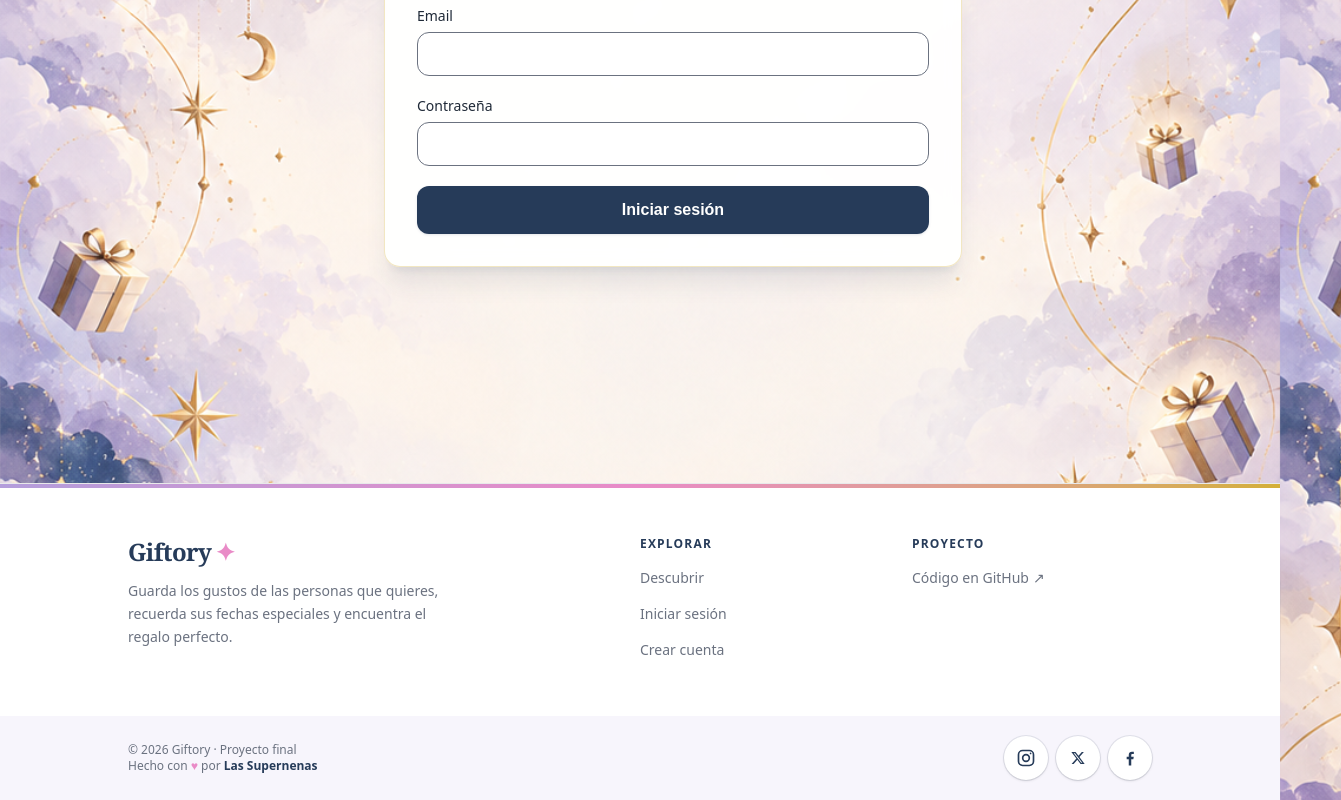
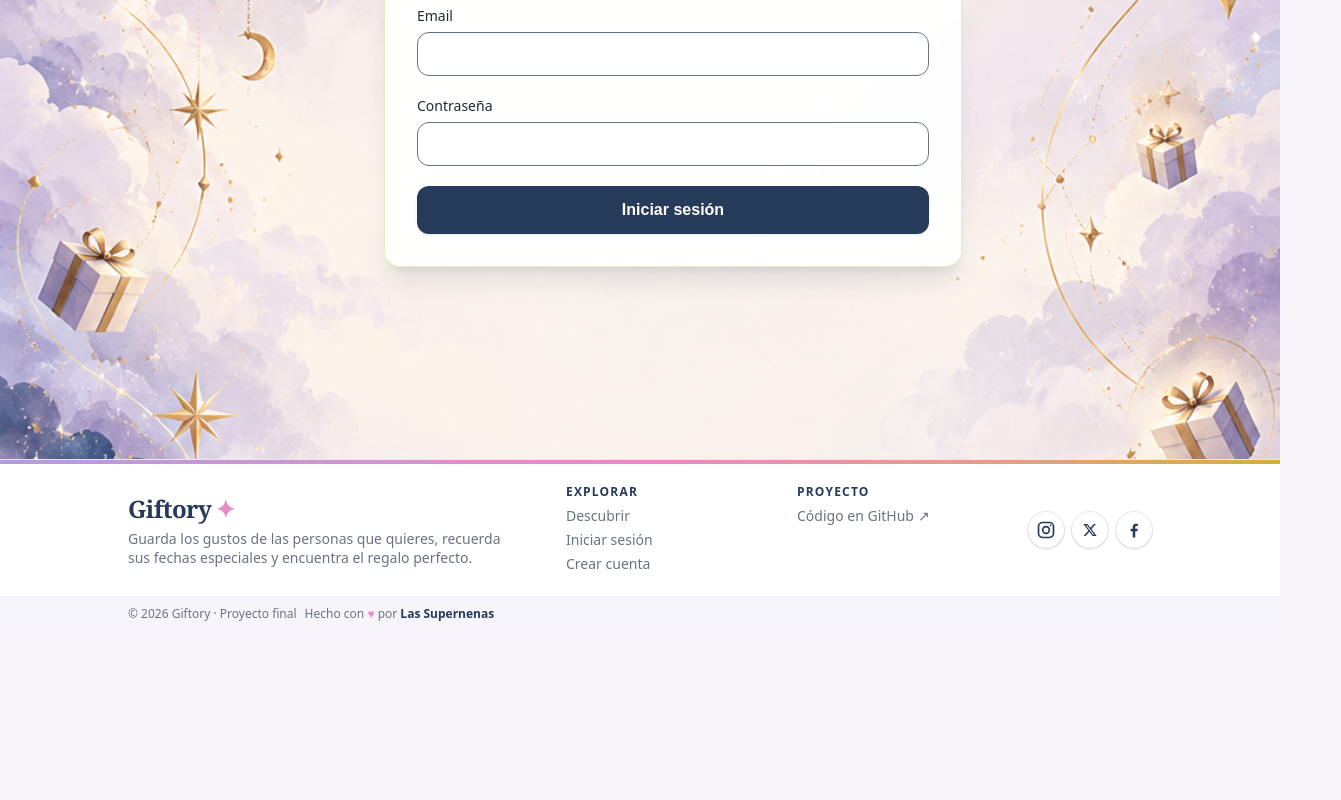
Before and after one commit to Las-supernenas/Giftory, a React (Vite) app in the folder frontend/: page /login in a window 1280 px wide. Shown: the part 417-1217 px from the top of the page, 1341 px wide, since content can reach past the window. After the commit the page ends 1049 px from the top, so only its background shows below. Built offline with nearby package versions, Linux system fonts and the light colour scheme; no server answers.

Commit message:
Polish shared layout and recommendation cards

```diff
--- a/frontend/src/features/people/components/RecommendationsSection.tsx
+++ b/frontend/src/features/people/components/RecommendationsSection.tsx
@@ -301,11 +301,11 @@ export function RecommendationsSection({
       )}
 
       {recommendations && recommendations.length > 0 && (
-        <div className="mt-4 flex flex-wrap gap-3">
+        <div className="mt-4 grid grid-cols-1 gap-3 sm:grid-cols-2">
           {recommendations.map((recommendation) => (
             <Card
               key={recommendation.giftIdeaId}
-              className="w-full min-w-0 sm:w-80"
+              className="box-border flex h-full w-full min-w-0 flex-col"
             >
               <h3 className="m-0 text-lg font-semibold text-primary">
                 {recommendation.name}
@@ -327,8 +327,8 @@ export function RecommendationsSection({
               <p className="mb-1 mt-0">
                 Puntuación de afinidad: {recommendation.matchScore}
               </p>
-              <p className="mb-0 mt-2">{recommendation.reason}</p>
-              <div className="mt-3 flex flex-wrap items-center gap-4">
+              <p className="mb-0 mt-2 break-words">{recommendation.reason}</p>
+              <div className="mt-auto flex flex-wrap items-center gap-4 pt-3">
                 {recommendation.productUrl && (
                   <a
                     href={recommendation.productUrl}
--- a/frontend/src/features/shared/components/AppFooter.tsx
+++ b/frontend/src/features/shared/components/AppFooter.tsx
@@ -63,10 +63,10 @@ const socialLinks: SocialLink[] = [
 ];
 
 const footerLinkClasses =
-  "inline-flex min-h-11 items-center rounded-lg text-sm text-muted no-underline transition-colors hover:text-primary focus-visible:outline-2 focus-visible:outline-offset-2 focus-visible:outline-primary sm:min-h-9";
+  "inline-flex min-h-11 items-center rounded-lg text-sm text-muted no-underline transition-colors hover:text-primary focus-visible:outline-2 focus-visible:outline-offset-2 focus-visible:outline-primary sm:min-h-6";
 
 const columnTitleClasses =
-  "m-0 mb-2 text-xs font-bold uppercase tracking-widest text-primary";
+  "m-0 mb-1 text-xs font-bold uppercase tracking-widest text-primary";
 
 // Footer shown on every page: brand, link columns and a bottom bar with copyright and social icons
 export function AppFooter({ isAuthenticated }: AppFooterProps) {
@@ -76,14 +76,14 @@ export function AppFooter({ isAuthenticated }: AppFooterProps) {
 
   return (
     // border-0 first: without Tailwind's reset, border-solid alone would draw all four sides
-    <footer className="mt-16 border-0 border-t border-solid border-foreground/10 bg-surface">
+    <footer className="mt-10 border-0 border-t border-solid border-foreground/10 bg-surface">
       {/* Thin brand line on top: lavender → pink → gold */}
       <div
         aria-hidden="true"
         className="h-1 bg-linear-to-r from-accent-lavender via-accent-dusty-pink to-accent-gold"
       />
 
-      <div className="mx-auto grid max-w-5xl gap-10 px-4 py-12 sm:grid-cols-[2fr_1fr_1fr]">
+      <div className="mx-auto grid max-w-5xl gap-5 px-4 py-5 md:grid-cols-[2fr_1fr_1fr_auto] md:items-center md:gap-6">
         <div>
           <p className="m-0 font-serif text-2xl font-bold tracking-tight text-primary">
             Giftory
@@ -91,7 +91,7 @@ export function AppFooter({ isAuthenticated }: AppFooterProps) {
               ✦
             </span>
           </p>
-          <p className="mt-3 mb-0 max-w-xs text-sm leading-relaxed text-muted">
+          <p className="mt-1 mb-0 line-clamp-2 max-w-sm text-sm leading-snug text-muted">
             Guarda los gustos de las personas que quieres, recuerda sus fechas
             especiales y encuentra el regalo perfecto.
           </p>
@@ -100,7 +100,7 @@ export function AppFooter({ isAuthenticated }: AppFooterProps) {
         {/* A different label so screen readers can tell it apart from the main navigation */}
         <nav
           aria-label="Enlaces del pie de página"
-          className="grid grid-cols-2 gap-8 sm:col-span-2"
+          className="grid grid-cols-2 gap-4 md:col-span-2 md:gap-6"
         >
           <div>
             <h2 className={columnTitleClasses}>Explorar</h2>
@@ -143,12 +143,32 @@ export function AppFooter({ isAuthenticated }: AppFooterProps) {
             </ul>
           </div>
         </nav>
+
+        <ul
+          aria-label="Redes sociales"
+          className="m-0 flex list-none gap-2 p-0 md:justify-self-end"
+        >
+          {socialLinks.map((social) => (
+            <li key={social.label}>
+              {/* aria-disabled instead of disabled: it stays focusable and the tooltip still works */}
+              <button
+                type="button"
+                aria-label={social.label + " (próximamente)"}
+                aria-disabled="true"
+                title="Próximamente"
+                className="inline-flex h-9 w-9 cursor-default items-center justify-center rounded-full border-0 bg-surface text-primary shadow-sm ring-1 ring-primary/10 transition-colors hover:bg-primary hover:text-white focus-visible:outline-2 focus-visible:outline-offset-2 focus-visible:outline-primary"
+              >
+                {social.icon}
+              </button>
+            </li>
+          ))}
+        </ul>
       </div>
 
       {/* Bottom bar: soft lavender band, full width */}
       <div className="bg-accent-lavender/10">
-        <div className="mx-auto flex max-w-5xl flex-col items-center gap-4 px-4 py-5 text-center sm:flex-row sm:justify-between sm:text-left">
-          <div className="space-y-1 text-xs text-muted">
+        <div className="mx-auto flex max-w-5xl flex-col items-center gap-1 px-4 py-2.5 text-center sm:flex-row sm:justify-start sm:gap-2 sm:text-left">
+          <div className="flex flex-col gap-1 text-xs text-muted sm:flex-row sm:items-center sm:gap-2">
             <p className="m-0">© {currentYear} Giftory · Proyecto final</p>
             <p className="m-0">
               Hecho con{" "}
@@ -161,26 +181,6 @@ export function AppFooter({ isAuthenticated }: AppFooterProps) {
               </strong>
             </p>
           </div>
-
-          <ul
-            aria-label="Redes sociales"
-            className="m-0 flex list-none gap-2 p-0"
-          >
-            {socialLinks.map((social) => (
-              <li key={social.label}>
-                {/* aria-disabled instead of disabled: it stays focusable and the tooltip still works */}
-                <button
-                  type="button"
-                  aria-label={`${social.label} (próximamente)`}
-                  aria-disabled="true"
-                  title="Próximamente"
-                  className="inline-flex h-11 w-11 cursor-default items-center justify-center rounded-full border-0 bg-surface text-primary shadow-sm ring-1 ring-primary/10 transition-colors hover:bg-primary hover:text-white focus-visible:outline-2 focus-visible:outline-offset-2 focus-visible:outline-primary"
-                >
-                  {social.icon}
-                </button>
-              </li>
-            ))}
-          </ul>
         </div>
       </div>
     </footer>
--- a/frontend/src/features/shared/components/AppNavigation.tsx
+++ b/frontend/src/features/shared/components/AppNavigation.tsx
@@ -32,7 +32,7 @@ export function AppNavigation({ userName, onLogout }: AppNavigationProps) {
     <header className="border-b border-solid border-accent-lavender/20 bg-surface/90 shadow-sm shadow-primary/5 backdrop-blur-md">
       {/* Mobile: logo + user on the first row, links in a full-width second row.
           Desktop: logo + links on the left, user on the right */}
-      <div className="flex w-full flex-wrap items-center gap-x-8 gap-y-2 px-4 py-1.5 sm:px-6 lg:px-8">
+      <div className="box-border flex w-full min-w-0 flex-wrap items-center gap-x-4 gap-y-2 px-4 py-1.5 sm:px-6 lg:px-8">
         <span className="font-serif text-2xl font-bold tracking-tight text-primary">
           Giftory
           <span aria-hidden="true" className="ml-1 text-accent-dusty-pink">
@@ -42,7 +42,7 @@ export function AppNavigation({ userName, onLogout }: AppNavigationProps) {
 
         <nav
           aria-label="Navegación principal"
-          className="order-last w-full sm:order-none sm:w-auto"
+          className="order-last min-w-0 w-full sm:order-none sm:w-auto sm:shrink-0"
         >
           <ul className="m-0 grid w-full grid-cols-3 list-none gap-1 p-0 sm:flex sm:w-auto sm:gap-2">
             {links.map((link) => (
@@ -57,14 +57,14 @@ export function AppNavigation({ userName, onLogout }: AppNavigationProps) {
         </nav>
 
         {isAuthenticated && (
-          <div className="ml-auto flex min-w-0 items-center gap-2 sm:gap-3">
+          <div className="ml-auto flex min-w-0 max-w-full shrink items-center gap-2 sm:gap-2">
             <span
               aria-hidden="true"
               className="hidden h-9 w-9 shrink-0 items-center justify-center rounded-full bg-accent-lavender/30 font-bold text-primary sm:inline-flex"
             >
               {getInitial(userName)}
             </span>
-            <p className="m-0 min-w-0 truncate text-sm sm:text-base">
+            <p className="m-0 min-w-0 max-w-32 truncate text-sm sm:max-w-40 sm:text-base">
               ¡Hola, <strong className="text-primary">{userName}</strong>!
             </p>
             {/* Secondary action: white with navy border. Icon only on mobile */}
@@ -72,7 +72,7 @@ export function AppNavigation({ userName, onLogout }: AppNavigationProps) {
               type="button"
               aria-label="Cerrar sesión"
               onClick={onLogout}
-              className="inline-flex min-h-10 min-w-10 shrink-0 items-center justify-center gap-2 rounded-xl border border-solid border-primary bg-surface px-2 text-base font-medium text-primary hover:bg-accent-lavender/15 focus-visible:outline-2 focus-visible:outline-offset-2 focus-visible:outline-primary sm:px-4"
+              className="inline-flex min-h-10 min-w-10 shrink-0 items-center justify-center gap-2 rounded-xl border border-solid border-primary bg-surface px-2 text-base font-medium text-primary hover:bg-accent-lavender/15 focus-visible:outline-2 focus-visible:outline-offset-2 focus-visible:outline-primary sm:px-3"
             >
               <svg
                 aria-hidden="true"
```
